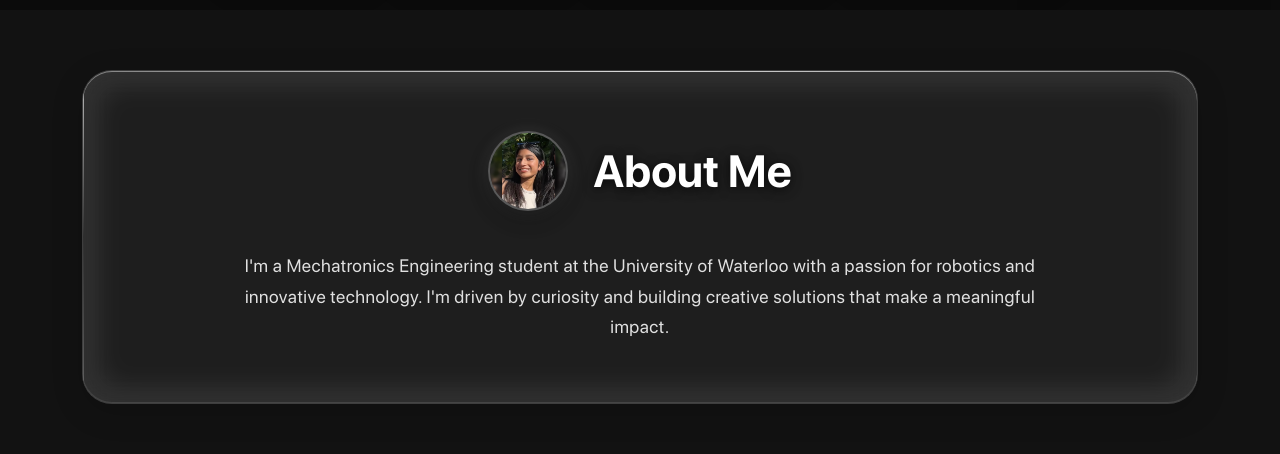
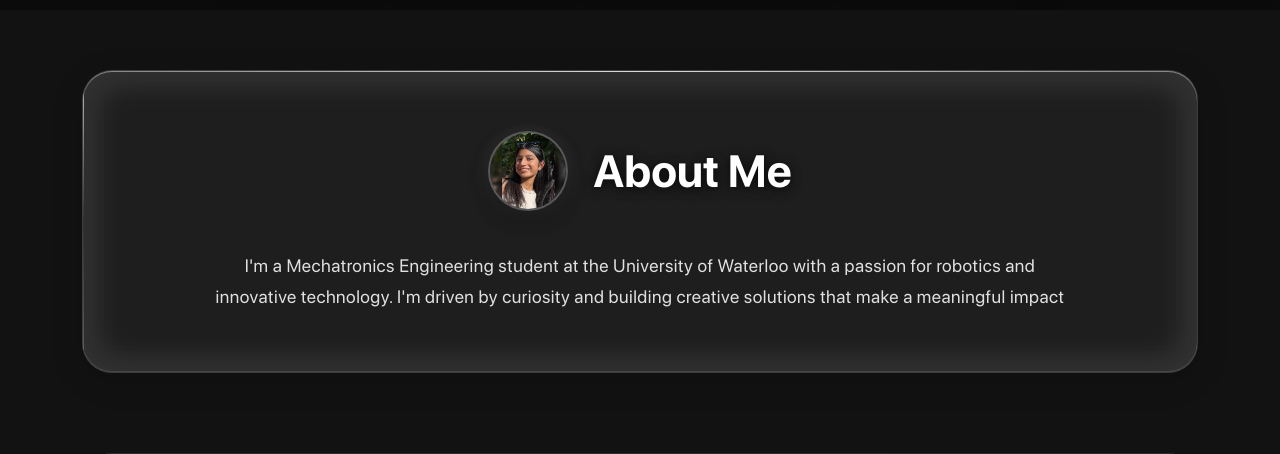
Before and after one commit to diyanair1/personal-website, a React (Vite) app: page / in a window 1280 px wide. Shown: the part 790-1244 px from the top of the page. Built offline with nearby package versions, Linux system fonts and the light colour scheme; grey boxes are pictures that could not be loaded.

Commit message:
Updated about me

```diff
--- a/src/components/About.jsx
+++ b/src/components/About.jsx
@@ -24,7 +24,7 @@ export const About = () => {
 
                             <div className="about-content">
                                 <p>I'm a Mechatronics Engineering student at the University of Waterloo with a passion for robotics and innovative technology.
-                                    I'm driven by curiosity and building creative solutions that make a meaningful impact.</p>
+                                    I'm driven by curiosity and building creative solutions that make a meaningful impact</p>
                             </div>
                         </div>
                     </Col>
--- a/src/components/Projects.jsx
+++ b/src/components/Projects.jsx
@@ -13,7 +13,7 @@ import keychain from "../assets/img/keychain.png";
 export const Projects = () => {
     const [activeFilter, setActiveFilter] = useState("All");
     const [expandedProject, setExpandedProject] = useState(null);
-    const [sectionRef, isVisible] = useScrollAnimation({ threshold: 0.2 });
+    const [sectionRef, isVisible] = useScrollAnimation({ threshold: 0.1 });
 
     // Handle ESC key to close expanded view
     useEffect(() => {
```
